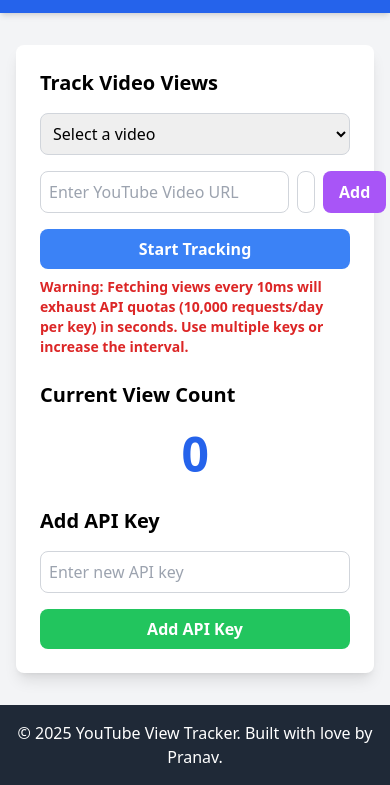
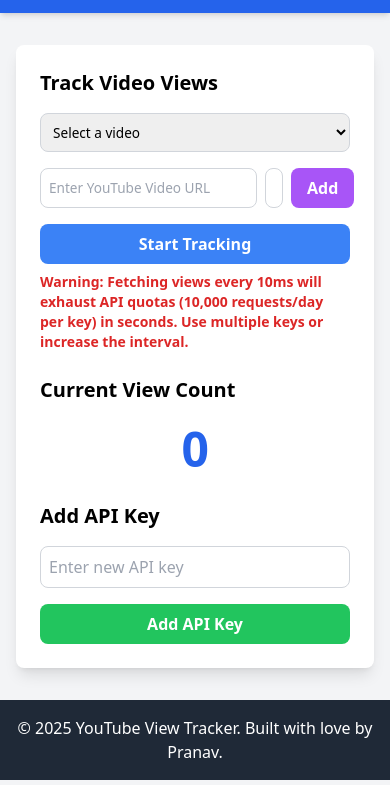
Before and after one commit to Pranav280204/youtube-view-tracker, a website: page public/index.html in a window 390 px wide. Shown: the part 95-880 px from the top of the page. Drawn offline with nearby package versions, Linux system fonts and the light colour scheme.

Commit message:
Update styles.css

```diff
--- a/public/styles.css
+++ b/public/styles.css
@@ -11,6 +11,10 @@
   font-weight: 600;
 }
 
+#videoSelect, #videoUrl, #videoName {
+  font-size: 0.9rem;
+}
+
 @media (max-width: 640px) {
   #views {
     font-size: 3rem; /* Slightly smaller on mobile */
@@ -19,4 +23,7 @@
   #viewIncrease {
     font-size: 1.25rem;
   }
+  #videoSelect, #videoUrl, #videoName {
+    font-size: 0.85rem;
+  }
 }
```
